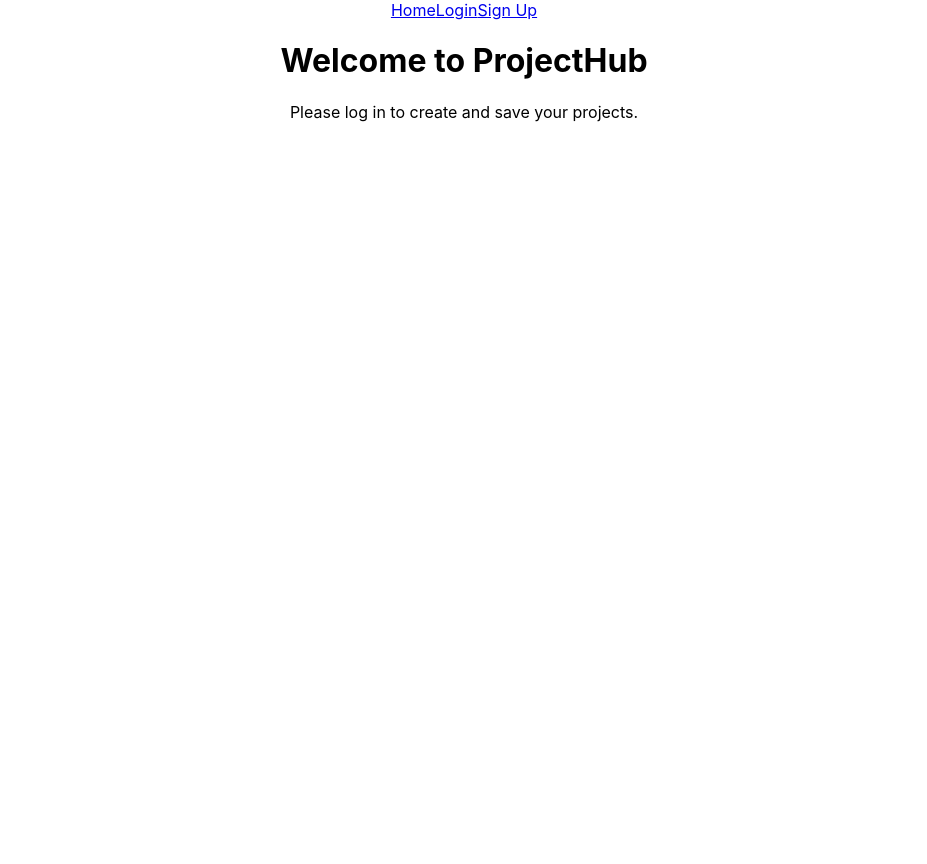
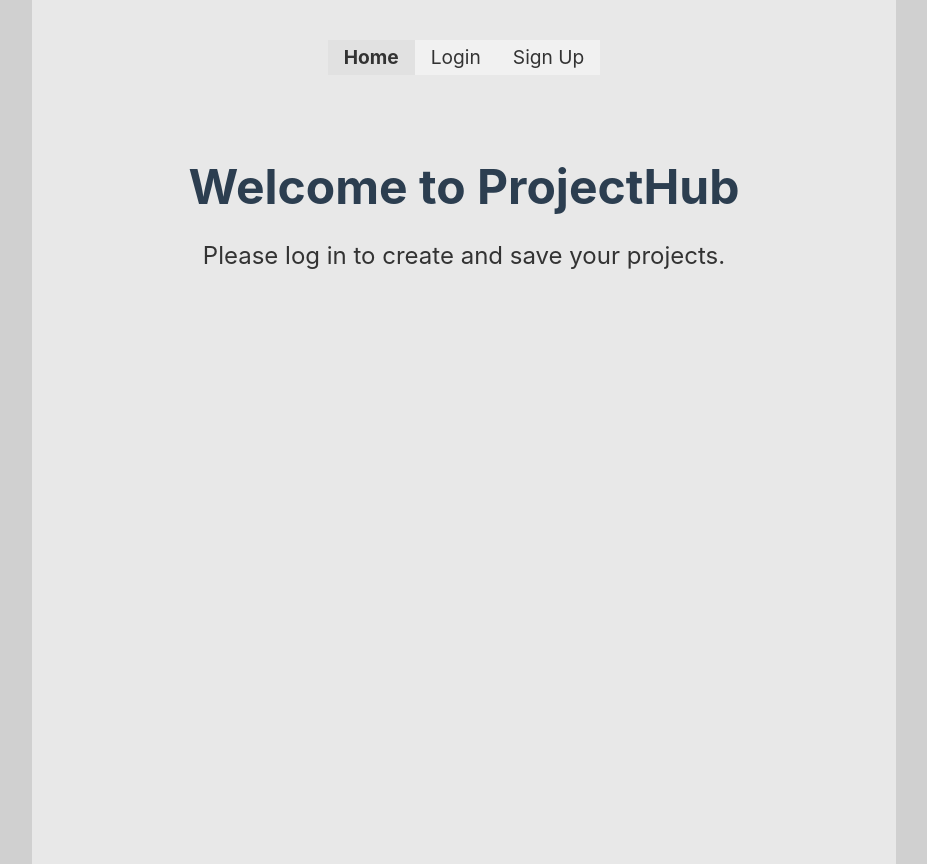
Before and after one commit to Hanna-N9/project_management_tool, a React (Create React App) app in the folder client/: page / in a window 1280 px wide. Shown: the whole page, without its empty margins (176-1103 px from the left). Before the commit the page ends 800 px from the top, so only its background shows below. Built offline with nearby package versions, Linux system fonts and the light colour scheme.

Commit message:
Add styling

```diff
--- a/client/src/App.css
+++ b/client/src/App.css
@@ -1,38 +1,125 @@
-.App {
-  text-align: center;
+body {
+  font-family: Arial, sans-serif;
+  background-color: #d0d0d0;
+  color: #333;
+  font-size: 1.1rem;
 }
 
-.App-logo {
-  height: 40vmin;
-  pointer-events: none;
+
+.App {
+  max-width:  800px;
+  margin: auto;
+  text-align: center;
+  background-color: #e8e8e8;
+  min-height: 100vh;
+  padding: 2rem;
 }
 
-@media (prefers-reduced-motion: no-preference) {
-  .App-logo {
-    animation: App-logo-spin infinite 20s linear;
-  }
+
+body {
+  line-height:  1;
 }
 
-.App-header {
-  background-color: #282c34;
-  min-height: 100vh;
+
+h1, h2, h3 {
+  color: #2c3e50;
+}
+
+.navLink {
+  display: inline-block;
+  padding:  0.5rem  1rem;
+  margin:  0.5rem  0;
+  font-size: 1.2rem;
+  text-decoration: none;
+  color: #333;
+  background-color: #f1f1f1;
+}
+
+.navLink:hover {
+  background-color: #e1e1e1;
+  color: #333;
+}
+
+.navLink.active {
+  font-weight: bold;
+  background-color: #e1e1e1;
+  color: #333;
+}
+
+input[type="text"], input[type="email"], input[type="password"], select, textarea {
+  width:  30%;
+  padding:  0.5rem;
+  margin-left: 35%;
+  margin-bottom: 2rem;
+  box-sizing: border-box;
+}
+
+button.edit, button.delete {
+  margin-right: 1%;
+  margin-bottom: 5%;
+}
+
+.button-group {
+  display: flex;
+  justify-content: space-between;
+  margin-left: 35%;
+}
+
+button.save, button.cancel {
+  margin-left: 7%;
+  margin-bottom: 5%;
+
+}
+
+form {
   display: flex;
   flex-direction: column;
-  align-items: center;
-  justify-content: center;
-  font-size: calc(10px + 2vmin);
+  align-items: start;
+}
+
+form button {
+  margin-left: 43%;
+}
+
+button {
+  padding:  0.5rem  1rem;
+  background-color: #3498db;
+  color: white;
+  border: none;
+  cursor: pointer;
+  transition: background-color  0.3s ease;
+}
+
+button:hover {
+  background-color: #2980b9;
+}
+
+/* Error and Success Messages */
+.error-message, .success-message {
+  padding:  0.5rem;
+  margin:  0.5rem  0;
+  border-radius: 4px;
+}
+
+
+.fill-input, .error-message {
+  color: red;
+}
+
+.fill-input{
+  margin-left: 35%;
+}
+
+
+.success-message {
+  background-color: #27ae60;
   color: white;
 }
 
-.App-link {
-  color: #61dafb;
+.main-conten {
+  max-width:  800px;
+  margin: auto;
+  padding:  3rem;
+  text-align: center;
+  font-size:  1.5rem;
 }
-
-@keyframes App-logo-spin {
-  from {
-    transform: rotate(0deg);
-  }
-  to {
-    transform: rotate(360deg);
-  }
-}
```
